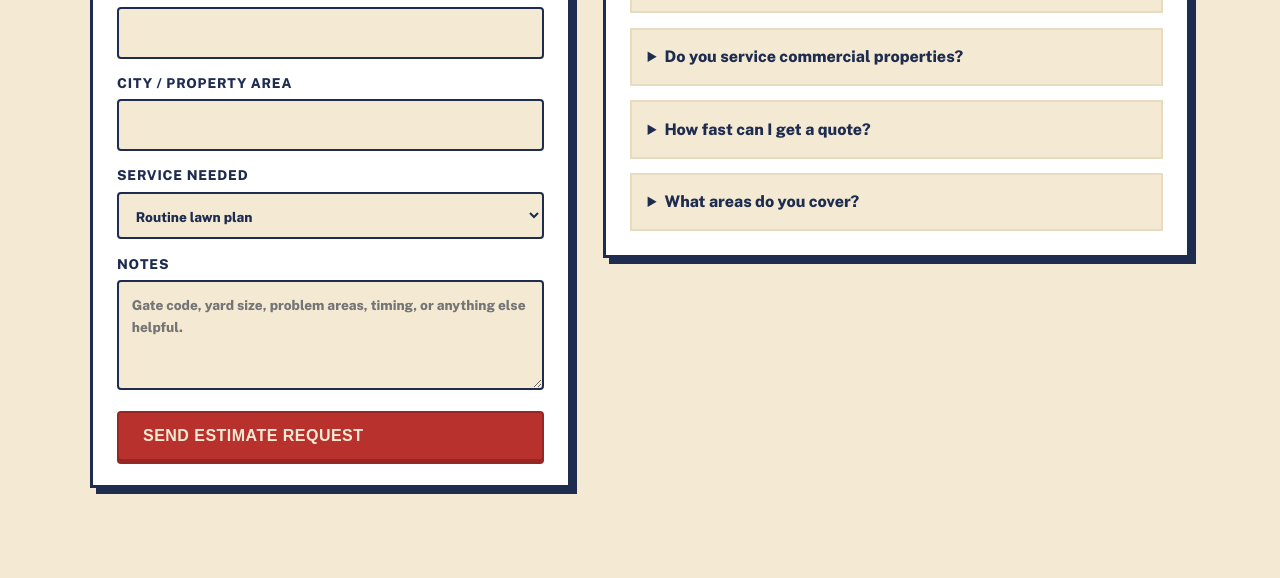
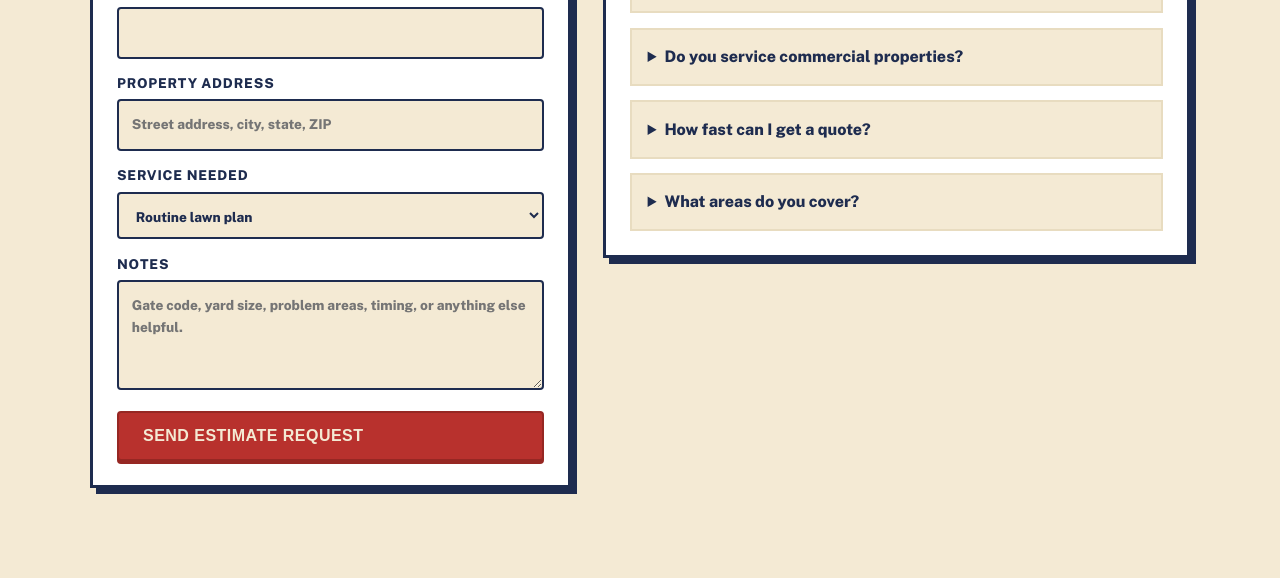
Before and after one commit to coryscook/hp-helpers-grounds, a plain HTML site: page index.html in a window 1280 px wide. Shown: the part 6598-7176 px from the top of the page. Drawn offline with nearby package versions, Linux system fonts and the light colour scheme.

Commit message:
Add property address to quote form

```diff
--- a/index.html
+++ b/index.html
@@ -1275,7 +1275,7 @@
           <form class="quote-form" action="mailto:info@hphelpers.com" method="post" enctype="text/plain">
             <label>Name<input name="name" autocomplete="name" required /></label>
             <label>Phone<input name="phone" type="tel" autocomplete="tel" required /></label>
-            <label>City / Property Area<input name="area" autocomplete="address-level2" /></label>
+            <label>Property Address<input name="address" autocomplete="street-address" placeholder="Street address, city, state, ZIP" required /></label>
             <label>Service Needed
               <select name="service">
                 <option>Routine lawn plan</option>
```
